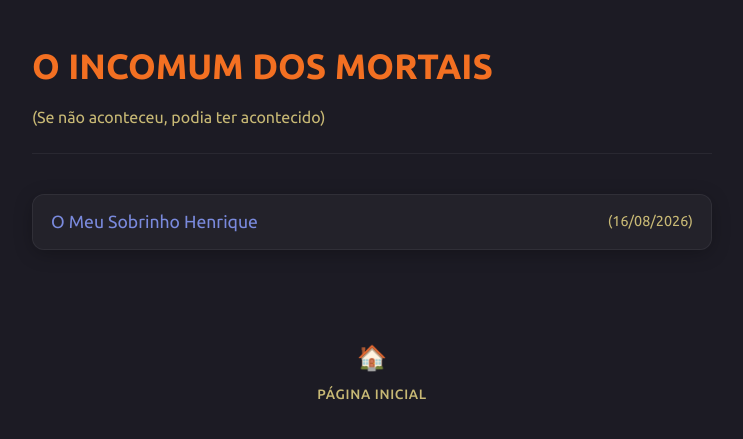
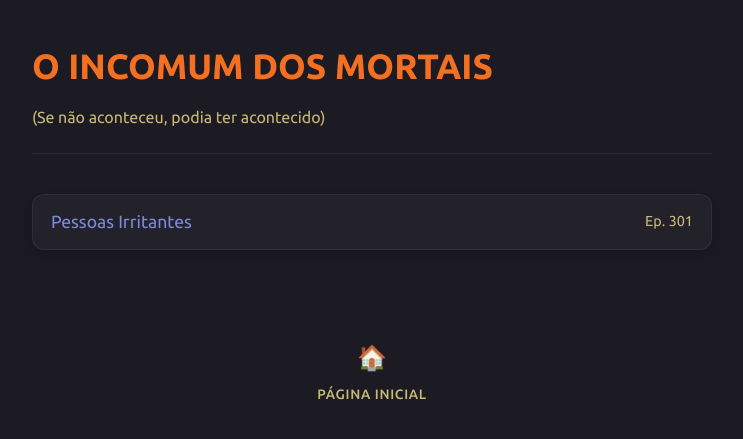
Before and after one commit to joaquim-capitao/o-incomum-dos-mortais, a Jekyll site: the page index.html, which Jekyll copies as it is, in a window 1280 px wide. Shown: the top 439 px of the page, without its empty margins (268-1011 px from the left). Built offline with Jekyll 4.4.1, drawn with Linux system fonts in a browser that asks for light colours.

Commit message:
Update link and title in chronicles list

```diff
--- a/index.html
+++ b/index.html
@@ -160,7 +160,7 @@
 
     <ul class="chronicles-list">
 
-      <li><a href="https://joaquim-capitao.github.io/queime-depois-de-ler/o-meu-sobrinho-henrique"><span class="title">O Meu Sobrinho Henrique</span><span class="date">(16/08/2026)</span></a></li>
+      <li><a href="https://joaquim-capitao.github.io/o-incomum-dos-mortais/301"><span class="title">Pessoas Irritantes</span><span class="date">Ep. 301</span></a></li>
 
     </ul>
 
```
